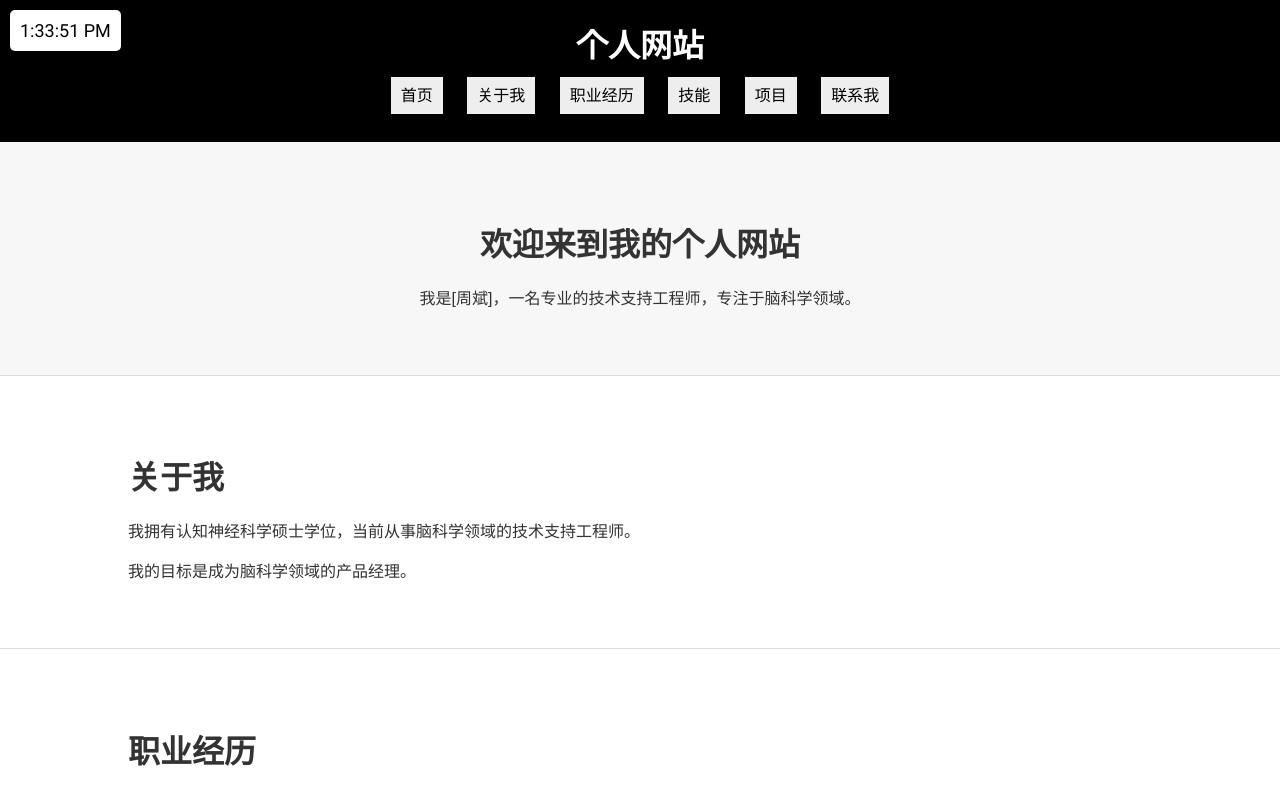
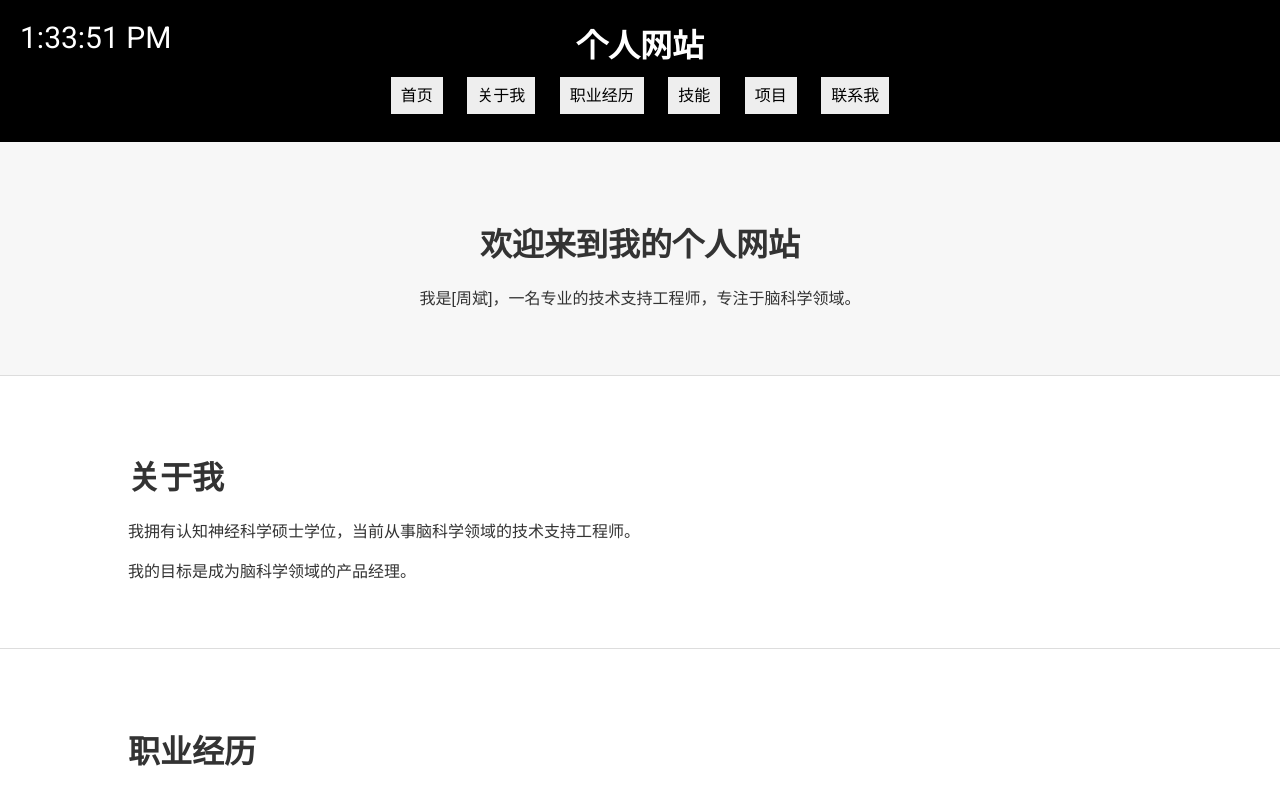
Before and after one commit to BaileyZhou/Personal_Website, a plain HTML site: page index.html in a window 1280 px wide. Shown: the top 789 px of the page. Drawn offline with Linux system fonts and the light colour scheme.

Commit message:
Update styles.css

```diff
--- a/styles.css
+++ b/styles.css
@@ -174,9 +174,9 @@ html {
     position: absolute;
     top: 10px;
     left: 10px;
-    font-size: 18px;
-    color: #000;
-    background-color: #fff;
+    font-size: 30px;
+    color: #fff;
+    background-color: #000;
     padding: 10px;
     border-radius: 5px;
     box-shadow: 0px 4px 8px rgba(0, 0, 0, 0.1);
```
